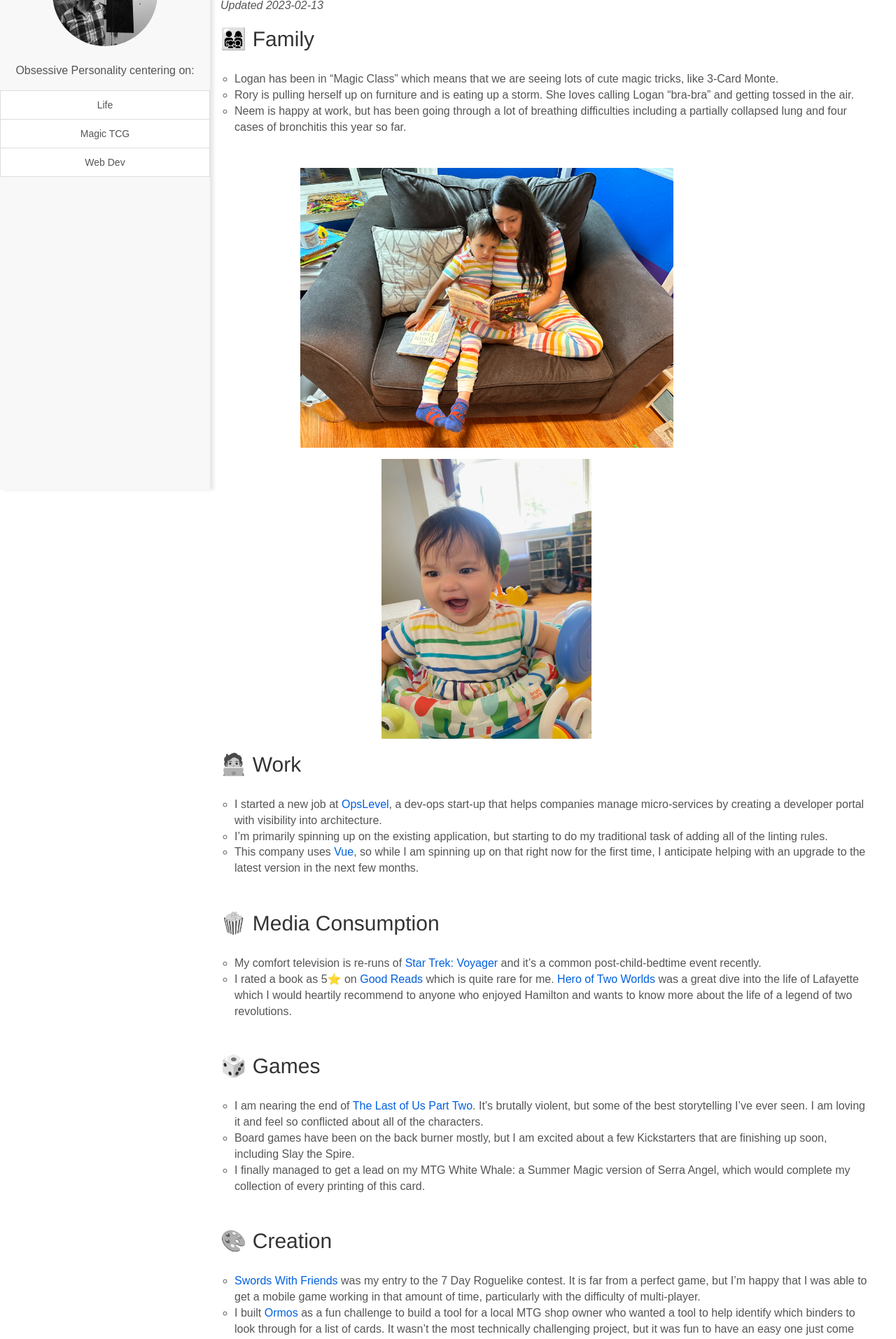
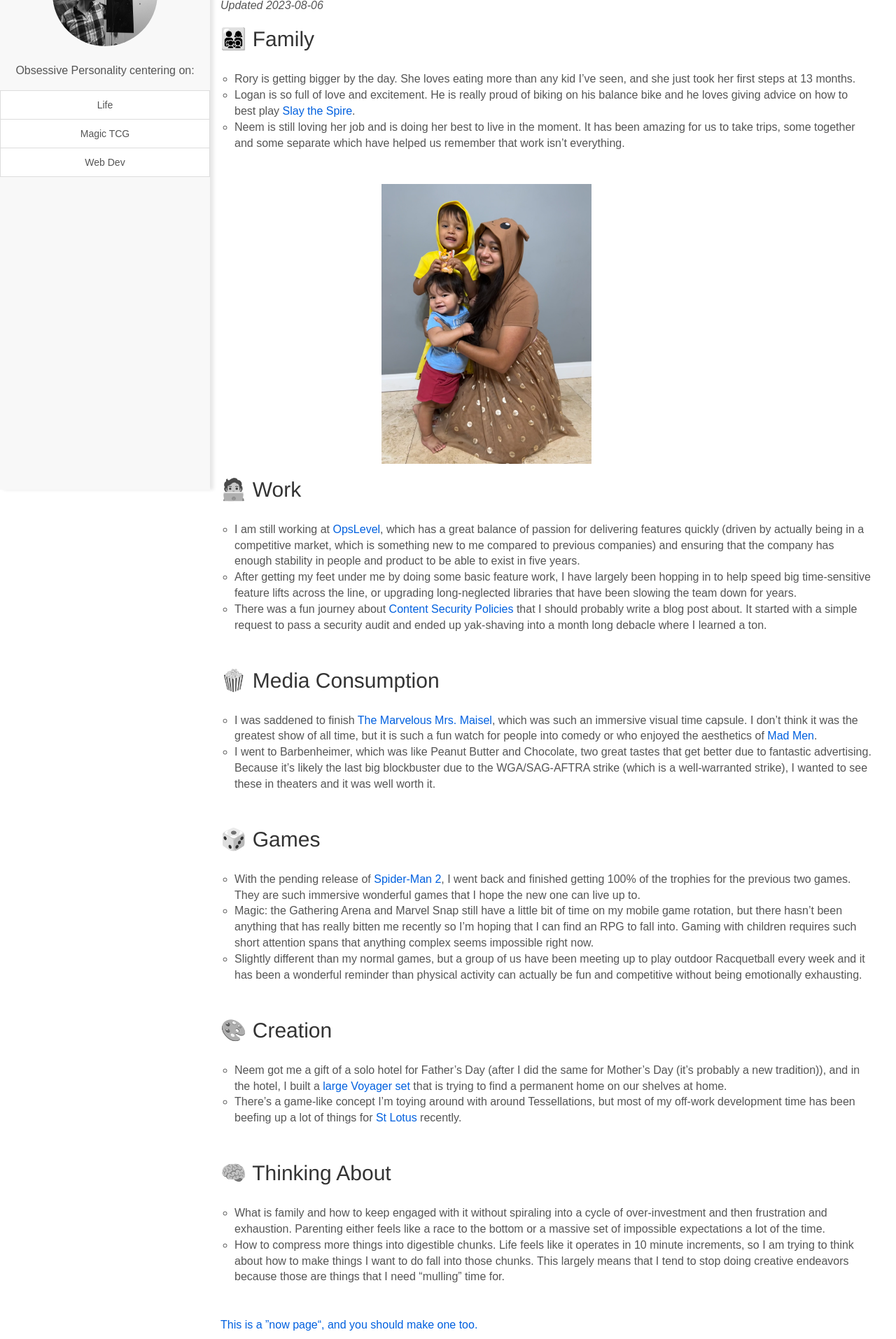
Before and after one commit to katerberg/website, a Next.js app: page /now in a window 1280 px wide. Shown: the part 100-2014 px from the top of the page at 70% size. Built offline with nearby package versions, Linux system fonts and the light colour scheme.

Commit message:
New now page

```diff
--- a/pages/now.tsx
+++ b/pages/now.tsx
@@ -4,11 +4,171 @@ import Image from 'next/image';
 import styles from '../styles/Now.module.scss';
 import rory from '../images/now/2023-05-rory.png';
 import neemLogan from '../images/now/2023-05-neem-logan.png';
+import kittyWave from '../images/now/2023-08-kitty-wave.png';
 
 function Now() {
   return (
     <>
       <h1>{'What I am up to now'}</h1>
+      <p className={styles.lastUpdated}>{'Updated 2023-08-06'}</p>
+      <section className={styles.section}>
+        <h3 className={styles.sectionHeader}>{'👨‍👩‍👧‍👦 Family'}</h3>
+        <ul className={styles.sectionContent}>
+          <li className={styles.sectionContentItem}>
+            Rory is getting bigger by the day. She loves eating more than any
+            kid I’ve seen, and she just took her first steps at 13 months.
+          </li>
+          <li className={styles.sectionContentItem}>
+            Logan is so full of love and excitement. He is really proud of
+            biking on his balance bike and he loves giving advice on how to best
+            play{' '}
+            <a href="https://store.steampowered.com/app/646570/Slay_the_Spire/">
+              Slay the Spire
+            </a>
+            .
+          </li>
+          <li className={styles.sectionContentItem}>
+            Neem is still loving her job and is doing her best to live in the
+            moment. It has been amazing for us to take trips, some together and
+            some separate which have helped us remember that work isn’t
+            everything.
+          </li>
+        </ul>
+        <div className={styles.familyImages}>
+          <Image
+            alt="Neem and the kids smiling while Logan waves with his stuffed animal and Rory stands."
+            height={400}
+            src={kittyWave}
+          />
+        </div>
+      </section>
+      <section className={styles.section}>
+        <h3 className={styles.sectionHeader}>{'🧑‍💻 Work'}</h3>
+        <ul className={styles.sectionContent}>
+          <li className={styles.sectionContentItem}>
+            I am still working at{' '}
+            <a href="https://opslevel.com">{'OpsLevel'}</a>, which has a great
+            balance of passion for delivering features quickly (driven by
+            actually being in a competitive market, which is something new to me
+            compared to previous companies) and ensuring that the company has
+            enough stability in people and product to be able to exist in five
+            years.
+          </li>
+          <li className={styles.sectionContentItem}>
+            After getting my feet under me by doing some basic feature work, I
+            have largely been hopping in to help speed big time-sensitive
+            feature lifts across the line, or upgrading long-neglected libraries
+            that have been slowing the team down for years.
+          </li>
+          <li className={styles.sectionContentItem}>
+            There was a fun journey about{' '}
+            <a href="https://developer.mozilla.org/en-US/docs/Web/HTTP/CSP">
+              Content Security Policies
+            </a>{' '}
+            that I should probably write a blog post about. It started with a
+            simple request to pass a security audit and ended up yak-shaving
+            into a month long debacle where I learned a ton.
+          </li>
+        </ul>
+      </section>
+      <section className={styles.section}>
+        <h3 className={styles.sectionHeader}>{'🍿 Media Consumption'}</h3>
+        <ul className={styles.sectionContent}>
+          <li className={styles.sectionContentItem}>
+            I was saddened to finish{' '}
+            <a href="https://www.imdb.com/title/tt5788792/">
+              The Marvelous Mrs. Maisel
+            </a>
+            , which was such an immersive visual time capsule. I don’t think it
+            was the greatest show of all time, but it is such a fun watch for
+            people into comedy or who enjoyed the aesthetics of{' '}
+            <a href="https://developer.mozilla.org/en-US/docs/Web/HTTP/CSP">
+              Mad Men
+            </a>
+            .
+          </li>
+          <li className={styles.sectionContentItem}>
+            I went to Barbenheimer, which was like Peanut Butter and Chocolate,
+            two great tastes that get better due to fantastic advertising.
+            Because it’s likely the last big blockbuster due to the
+            WGA/SAG-AFTRA strike (which is a well-warranted strike), I wanted to
+            see these in theaters and it was well worth it.
+          </li>
+        </ul>
+      </section>
+      <section className={styles.section}>
+        <h3 className={styles.sectionHeader}>{'🎲 Games'}</h3>
+        <ul className={styles.sectionContent}>
+          <li className={styles.sectionContentItem}>
+            With the pending release of{' '}
+            <a href="https://en.wikipedia.org/wiki/Spider-Man_2_(2023_video_game)">
+              Spider-Man 2
+            </a>
+            , I went back and finished getting 100% of the trophies for the
+            previous two games. They are such immersive wonderful games that I
+            hope the new one can live up to.
+          </li>
+          <li className={styles.sectionContentItem}>
+            Magic: the Gathering Arena and Marvel Snap still have a little bit
+            of time on my mobile game rotation, but there hasn’t been anything
+            that has really bitten me recently so I’m hoping that I can find an
+            RPG to fall into. Gaming with children requires such short attention
+            spans that anything complex seems impossible right now.
+          </li>
+          <li className={styles.sectionContentItem}>
+            Slightly different than my normal games, but a group of us have been
+            meeting up to play outdoor Racquetball every week and it has been a
+            wonderful reminder than physical activity can actually be fun and
+            competitive without being emotionally exhausting.
+          </li>
+        </ul>
+      </section>
+      <section className={styles.section}>
+        <h3 className={styles.sectionHeader}>{'🎨 Creation'}</h3>
+        <ul className={styles.sectionContent}>
+          <li className={styles.sectionContentItem}>
+            Neem got me a gift of a solo hotel for Father’s Day (after I did the
+            same for Mother’s Day (it’s probably a new tradition)), and in the
+            hotel, I built a{' '}
+            <a href="https://files.mastodonapp.uk/media_attachments/files/110/640/029/438/880/795/original/8d1fa48889cdc3b5.jpeg">
+              large Voyager set
+            </a>{' '}
+            that is trying to find a permanent home on our shelves at home.
+          </li>
+          <li className={styles.sectionContentItem}>
+            There’s a game-like concept I’m toying around with around
+            Tessellations, but most of my off-work development time has been
+            beefing up a lot of things for{' '}
+            <a href="https://stlotus.org">St Lotus</a> recently.
+          </li>
+        </ul>
+      </section>
+      <section className={styles.section}>
+        <h3 className={styles.sectionHeader}>{'🧠 Thinking About'}</h3>
+        <ul className={styles.sectionContent}>
+          <li className={styles.sectionContentItem}>
+            What is family and how to keep engaged with it without spiraling
+            into a cycle of over-investment and then frustration and exhaustion.
+            Parenting either feels like a race to the bottom or a massive set of
+            impossible expectations a lot of the time.
+          </li>
+          <li className={styles.sectionContentItem}>
+            How to compress more things into digestible chunks. Life feels like
+            it operates in 10 minute increments, so I am trying to think about
+            how to make things I want to do fall into those chunks. This largely
+            means that I tend to stop doing creative endeavors because those are
+            things that I need “mulling” time for.
+          </li>
+        </ul>
+      </section>
+      <p>
+        <a href="https://nownownow.com/about">
+          {'This is a ”now page“, and you should make one too.'}
+        </a>
+      </p>
+      <hr />
+      <h2>{'History'}</h2>
+      <div className={styles.history}>
         <p className={styles.lastUpdated}>{'Updated 2023-02-13'}</p>
         <section className={styles.section}>
           <h3 className={styles.sectionHeader}>{'👨‍👩‍👧‍👦 Family'}</h3>
@@ -118,7 +278,9 @@ function Now() {
           <h3 className={styles.sectionHeader}>{'🎨 Creation'}</h3>
           <ul className={styles.sectionContent}>
             <li className={styles.sectionContentItem}>
-            <a href="https://swordswithfriends.org">{'Swords With Friends'}</a>
+              <a href="https://swordswithfriends.org">
+                {'Swords With Friends'}
+              </a>
               {
                 ' was my entry to the 7 Day Roguelike contest. It is far from a perfect game, but I’m happy that I was able to get a mobile game working in that amount of time, particularly with the difficulty of multi-player.'
               }
@@ -156,14 +318,6 @@ function Now() {
             </li>
           </ul>
         </section>
-      <p>
-        <a href="https://nownownow.com/about">
-          {'This is a ”now page“, and you should make one too.'}
-        </a>
-      </p>
-      <hr />
-      <h2>{'History'}</h2>
-      <div className={styles.history}>
         <p className={styles.lastUpdated}>{'Updated 2023-02-13'}</p>
         <section className={styles.section}>
           <h3 className={styles.sectionHeader}>{'👨‍👩‍👧‍👦 Family'}</h3>
@@ -364,7 +518,7 @@ function Now() {
             </li>
             <li className={styles.sectionContentItem}>
               {
-                'Tiktok and Youtube take up too much time in my life and I am actively working on replacing them with things like podcasts.'
+                'TikTok and Youtube take up too much time in my life and I am actively working on replacing them with things like podcasts.'
               }
             </li>
           </ul>
```
Also changed, not shown: images/now/2023-08-kitty-wave.png (added), 1 other file (tests, documents, lock files or other folders). Lines whose indentation alone changed are shown as unchanged.
